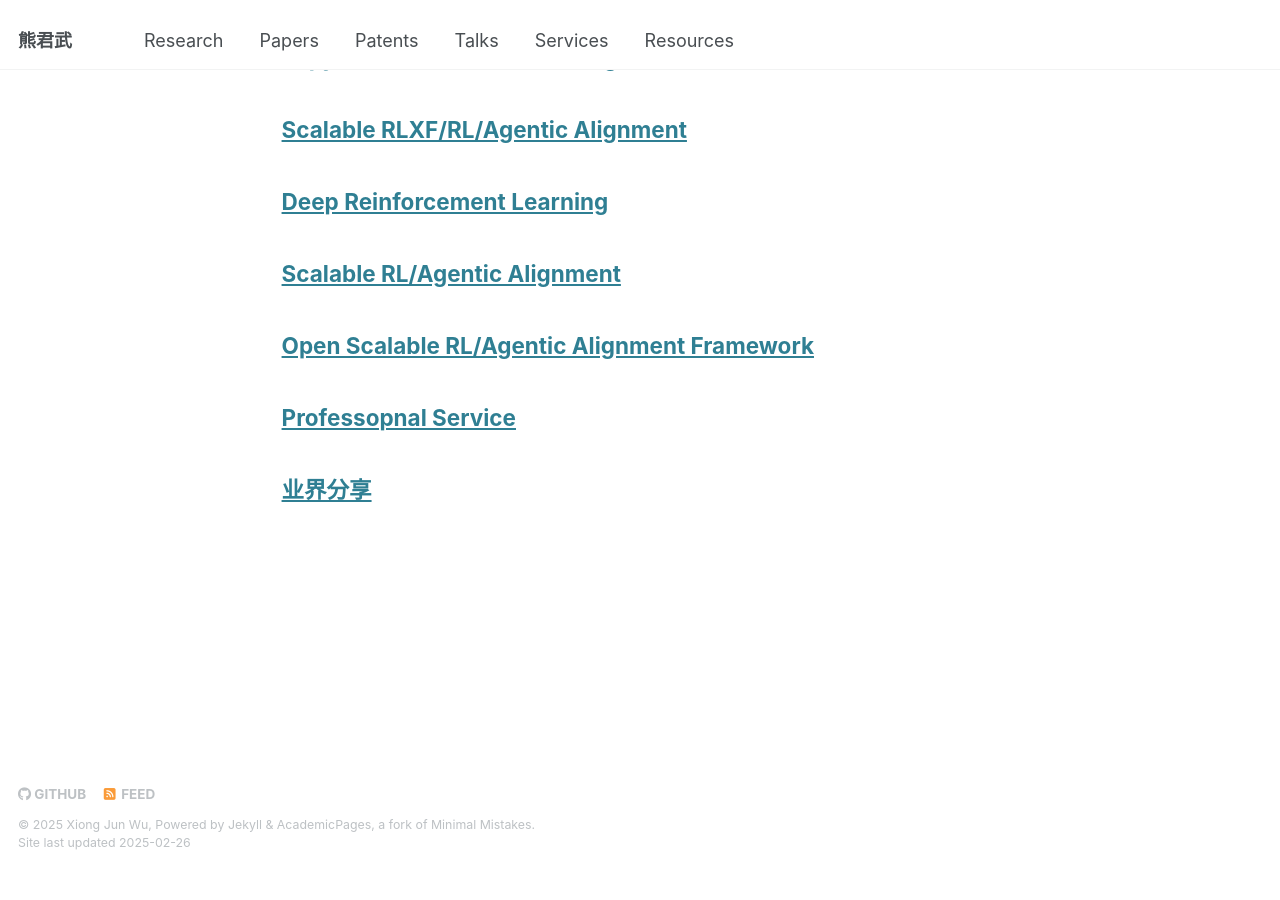
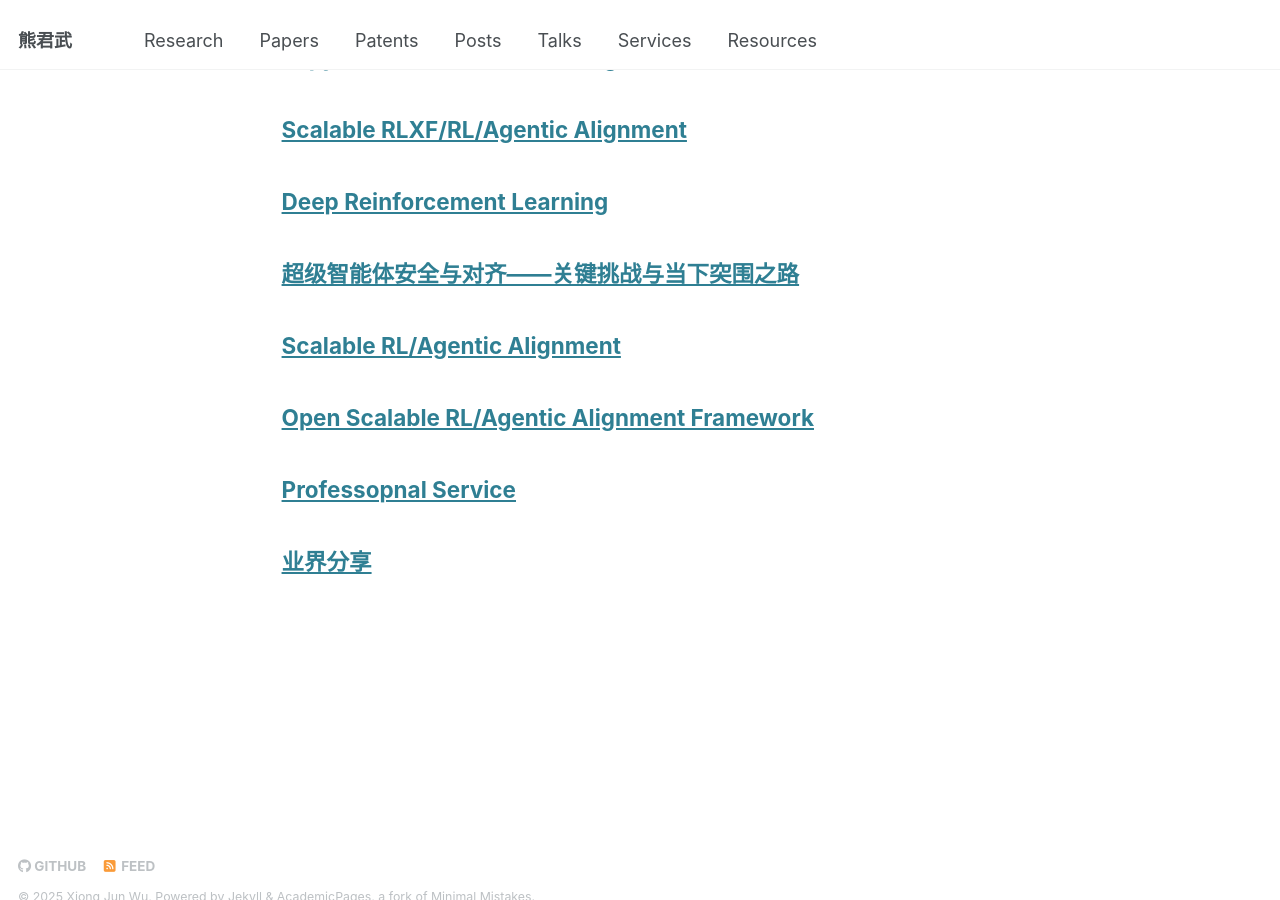
Before and after one commit to junwuxgi/junwuxgi.github.io, a Jekyll site: the page built from _pages/page-archive.html, in a window 1280 px wide and 900 px high, scrolled down 1431 px. Built offline with Jekyll 4.4.1, drawn with Linux system fonts in a browser that asks for light colours; before the commit the page ends 2302 px from its top, so only the background shows below that.

Commit message:
update config

```diff
--- a/_data/navigation.yml
+++ b/_data/navigation.yml
@@ -11,7 +11,8 @@ main:
     url: /papers/
   - title: "Patents"
     url: /patents/
-  # - title: "Posts"
+  - title: "Posts"
+    url: /posts/
   #   url: /year-archive/
   - title: "Talks"
     url: /talks/
--- /dev/null
+++ b/posts.md
@@ -0,0 +1,3 @@
+## [超级智能体安全与对齐——关键挑战与当下突围之路](https://zhuanlan.zhihu.com/p/26392188701)
+
+## [AGI新突破：DeepSeek-R1如何用强化学习重塑大模型推理能力？](https://zhuanlan.zhihu.com/p/25531144525)
```
